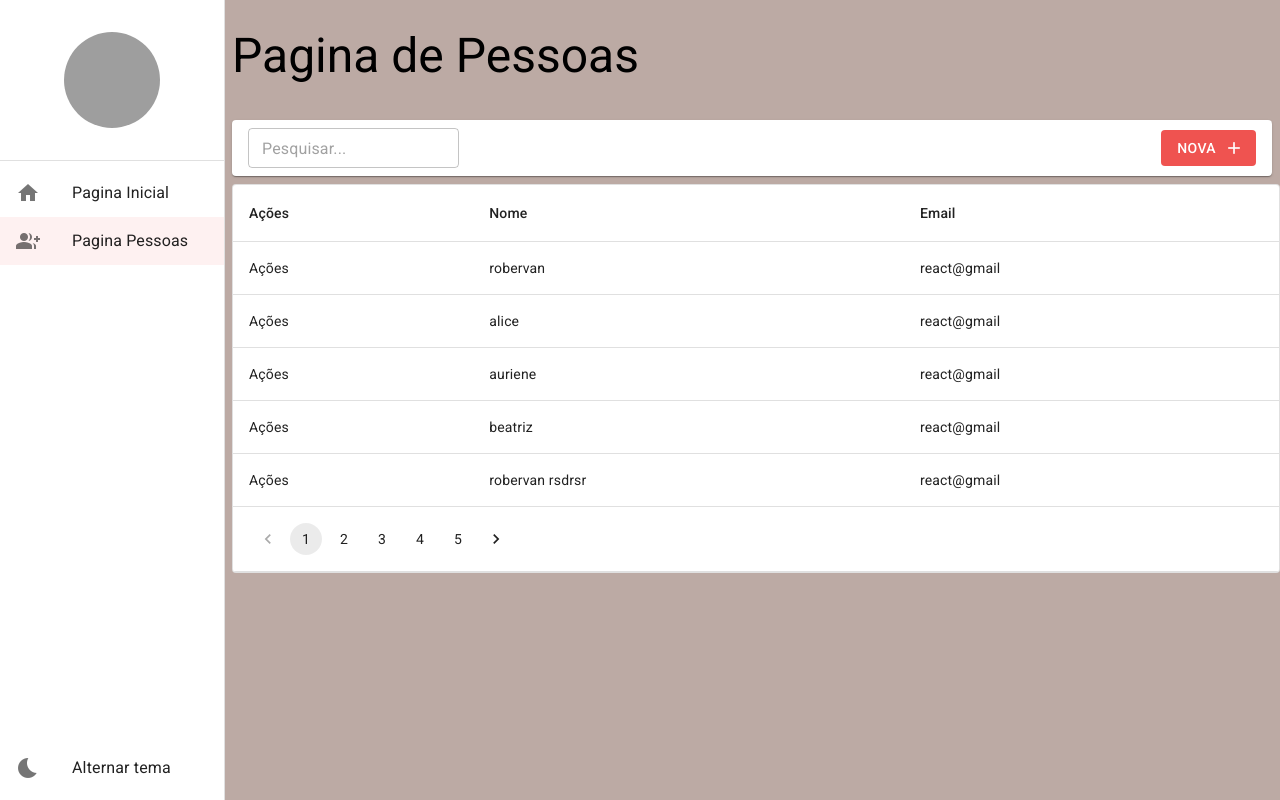
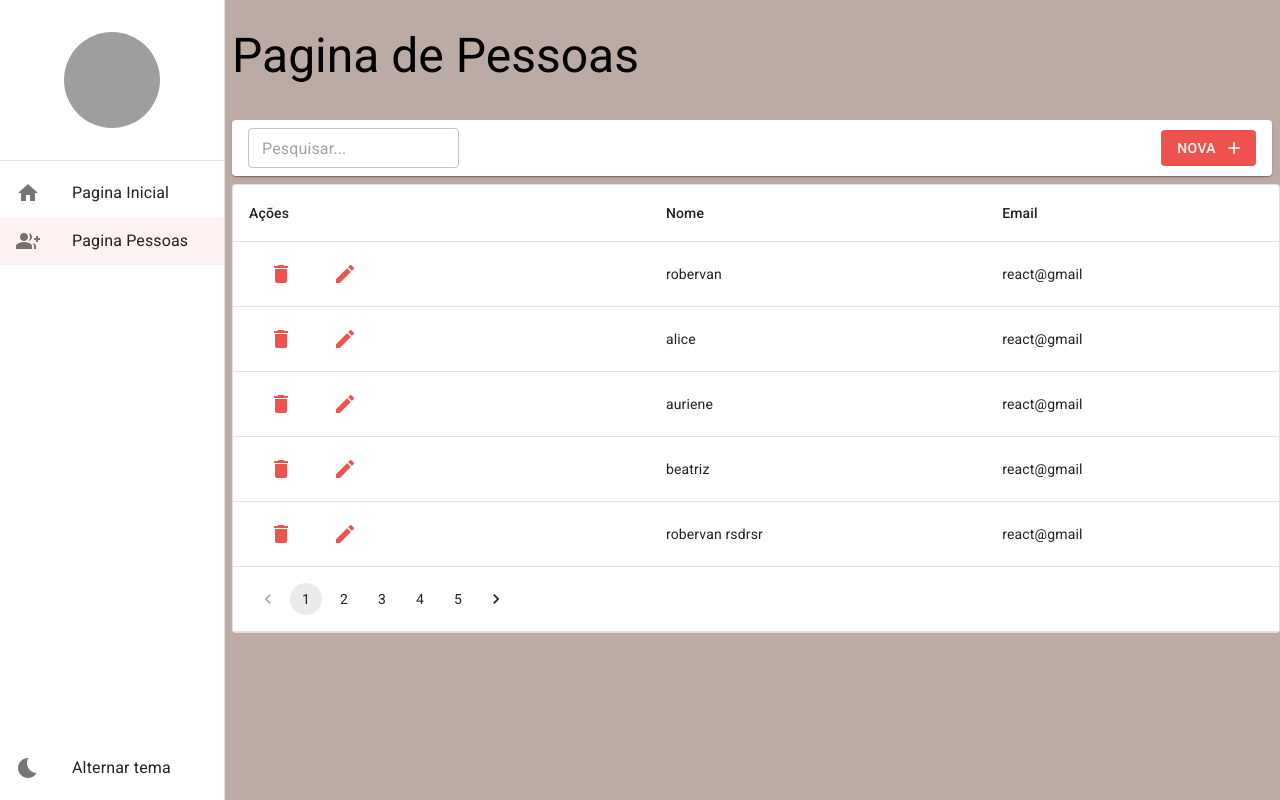
Before and after one commit to RobervanSouza/New-City, a React (Create React App) app in the folder new-city/: page /pessoas in a window 1280 px wide. Built offline with nearby package versions, Linux system fonts and the light colour scheme; data requests are answered from the project's data file; grey boxes are pictures that could not be loaded.

Commit message:
feat: delete people

```diff
--- a/new-city/src/pages/pessoas/Pessoas.tsx
+++ b/new-city/src/pages/pessoas/Pessoas.tsx
@@ -1,49 +1,82 @@
-import { LinearProgress, Pagination, Paper, Table, TableBody, TableCell, TableContainer, TableFooter, TableHead, TableRow } from "@mui/material";
+import {
+  Button,
+  Icon,
+  LinearProgress,
+  Pagination,
+  Paper,
+  Table,
+  TableBody,
+  TableCell,
+  TableContainer,
+  TableFooter,
+  TableHead,
+  TableRow,
+} from "@mui/material";
 import { useEffect, useMemo, useState } from "react";
-import { useSearchParams } from "react-router-dom";
+import { useNavigate, useSearchParams } from "react-router-dom";
 import { FerramentasDaListagem } from "../../shared/components";
 import { Enviroment } from "../../shared/environment";
 import { useDebounce } from "../../shared/hooks";
 import { LayoutePages } from "../../shared/layouts";
-import { IPessoas, PessoasService } from "../../shared/services/api/passoas/PessoasService";
-
+import {
+  IPessoas,
+  PessoasService,
+} from "../../shared/services/api/passoas/PessoasService";
 
 export const Pessoas: React.FC = () => {
-  const {debounce} = useDebounce(); //
+  const { debounce } = useDebounce(); //
   const [searchParams, setSerchParams] = useSearchParams(); // essa função e para quando usuari for compartilha algum item ele poder enviar a URL  do item onde estava e não do site
   const busca = useMemo(() => {
     // e para fazer busca e usado so quando e ecionado
-    return searchParams.get('busca') || ''; // busca o paramentro de busca e entrega (busca), neavega em busca na pargia
+    return searchParams.get("busca") || ""; // busca o paramentro de busca e entrega (busca), neavega em busca na pargia
   }, [searchParams]);
 
-  const pagina = useMemo(()=> {
-    return Number(searchParams.get('pagina') || '1'); // quantidade de paginas. inicia sempre em um
+  const pagina = useMemo(() => {
+    return Number(searchParams.get("pagina") || "1"); // quantidade de paginas. inicia sempre em um
+  }, [searchParams]);
 
-  },[searchParams])
-
-  const [rows, setRows] = useState<IPessoas[]>([])
-  const [ isLoading, setIsLoading] = useState(true)
-  const [totalR, setTotalR] = useState(0)
-
+  const [rows, setRows] = useState<IPessoas[]>([]);
+  const [isLoading, setIsLoading] = useState(true);
+  const [totalR, setTotalR] = useState(0);
 
   useEffect(() => {
-    setIsLoading(true);// se ouver atraso ele vai carregar os dados do back-end
+    setIsLoading(true); // se ouver atraso ele vai carregar os dados do back-end
     debounce(() => {
       // o then e quando o service retorna ele evai executar uma função
       PessoasService.getAll(pagina, busca).then((result) => {
-        setIsLoading(false);// quando tiver os dados não precisa carregar os dados novamente, se ja chegou aqui esta ok
+        setIsLoading(false); // quando tiver os dados não precisa carregar os dados novamente, se ja chegou aqui esta ok
         // no resul passa as pessoas ou erro, no getall tem as propriedades de pages e filter, em pagem passa (10 em filter passa (busca)
         if (result instanceof Error) {
-      alert(result.message);// em caso de erro
-      } else { // em caso de sucesso
+          alert(result.message); // em caso de erro
+        } else {
+          // em caso de sucesso
           console.log(result);
-        setTotalR(result.totalPessoas)
+          setTotalR(result.totalPessoas);
           setRows(result.data);
         }
       });
     });
     // eslint-disable-next-line react-hooks/exhaustive-deps
-  },[busca, pagina]);
+  }, [busca, pagina]);
+
+  const handleDelete = (id: number) => {
+    // eslint-disable-next-line no-restricted-globals
+    if (confirm('Realmente quer apagar?')) {
+      PessoasService.deleteById(id).then(result => {
+        if (result instanceof Error) {
+          alert(result.message);
+        }else{
+          setRows(oldRows => [
+          ...oldRows.filter(oldRows => oldRows.id !== id)
+          ])
+          alert('apagado com sucesso!!!')
+        }
+      });
+    }
+  };
+
+
+  const navigate = useNavigate();
   return (
     <>
       <LayoutePages
@@ -53,7 +86,9 @@
             mostrarInputBusca // poderia colocar true, mas o react intende que e true
             textoBotaoVovo="Nova"
             textoBusca={busca}
-            mudarTextoBusca={texto => setSerchParams({ busca: texto, pagina:'1' }, { replace: true })} // o replace >> e para buscar impede que registra varias rotas, e quando você visita varias paginas e ele volta para o historico
+            mudarTextoBusca={(texto) =>
+              setSerchParams({ busca: texto, pagina: "1" }, { replace: true })
+            } // o replace >> e para buscar impede que registra varias rotas, e quando você visita varias paginas e ele volta para o historico
           />
         }>
         <TableContainer
@@ -71,7 +106,14 @@
             <TableBody>
               {rows.map((row) => (
                 <TableRow key={row.id}>
-                  <TableCell>Ações</TableCell>
+                  <TableCell>
+                    <Button size="small" onClick={() => handleDelete(row.id)}>
+                      <Icon>delete</Icon>
+                    </Button>
+                    <Button size="small" onClick={() => navigate(`/pessoas/detalhes/${row.id}`)} >
+                      <Icon>edite</Icon>
+                    </Button>
+                  </TableCell>
                   <TableCell>{row.nome}</TableCell>
                   <TableCell>{row.email}</TableCell>
                 </TableRow>
@@ -80,21 +122,23 @@
             <TableFooter>
               {isLoading && (
                 <TableRow>
-                <TableCell colSpan={3} >
+                  <TableCell colSpan={3}>
                     <LinearProgress variant="indeterminate" />
                   </TableCell>
                 </TableRow>
               )}
-              {( totalR > 0 && totalR > Enviroment.LIMITE_DE_LINHAS )&& (
+              {totalR > 0 && totalR > Enviroment.LIMITE_DE_LINHAS && (
                 <TableRow>
-                <TableCell
-                colSpan={3}
-                 >
+                  <TableCell colSpan={3}>
                     <Pagination
                       page={pagina}
-
-                 count={ Math.ceil(totalR / Enviroment.LIMITE_DE_LINHAS )} // contas as paginas
-                 onChange={ (_, newPage) => setSerchParams({busca, pagina: newPage.toString()},{replace: true} ) }// essa função e para navegar na paginas clicar onde quizer ex pg7
+                      count={Math.ceil(totalR / Enviroment.LIMITE_DE_LINHAS)} // contas as paginas
+                      onChange={(_, newPage) =>
+                        setSerchParams(
+                          { busca, pagina: newPage.toString() },
+                          { replace: true }
+                        )
+                      } // essa função e para navegar na paginas clicar onde quizer ex pg7
                     />
                   </TableCell>
                 </TableRow>
@@ -107,7 +151,6 @@
   );
 };
 
-
 // table headers cabecalho
 // table row caixa da tabela
 // table boby e o corpo da tabela
--- a/new-city/src/routes/index.tsx
+++ b/new-city/src/routes/index.tsx
@@ -27,6 +27,7 @@
     <Routes>
       <Route path="/pagina-inicial" element={<DashBoard />} />
       <Route path="/pessoas" element={<Pessoas/>} />
+      <Route path="/pessoas/detalhes/:id" element= {<p>detalhes</p>} />
       <Route
       //  path="*"  element={<Navigate to={"/pagina-inicial"} />} //e para renderizar a pagina inicial, caso coloque outros nomes na pagina
       />
```
Lines whose indentation alone changed are shown as unchanged.
